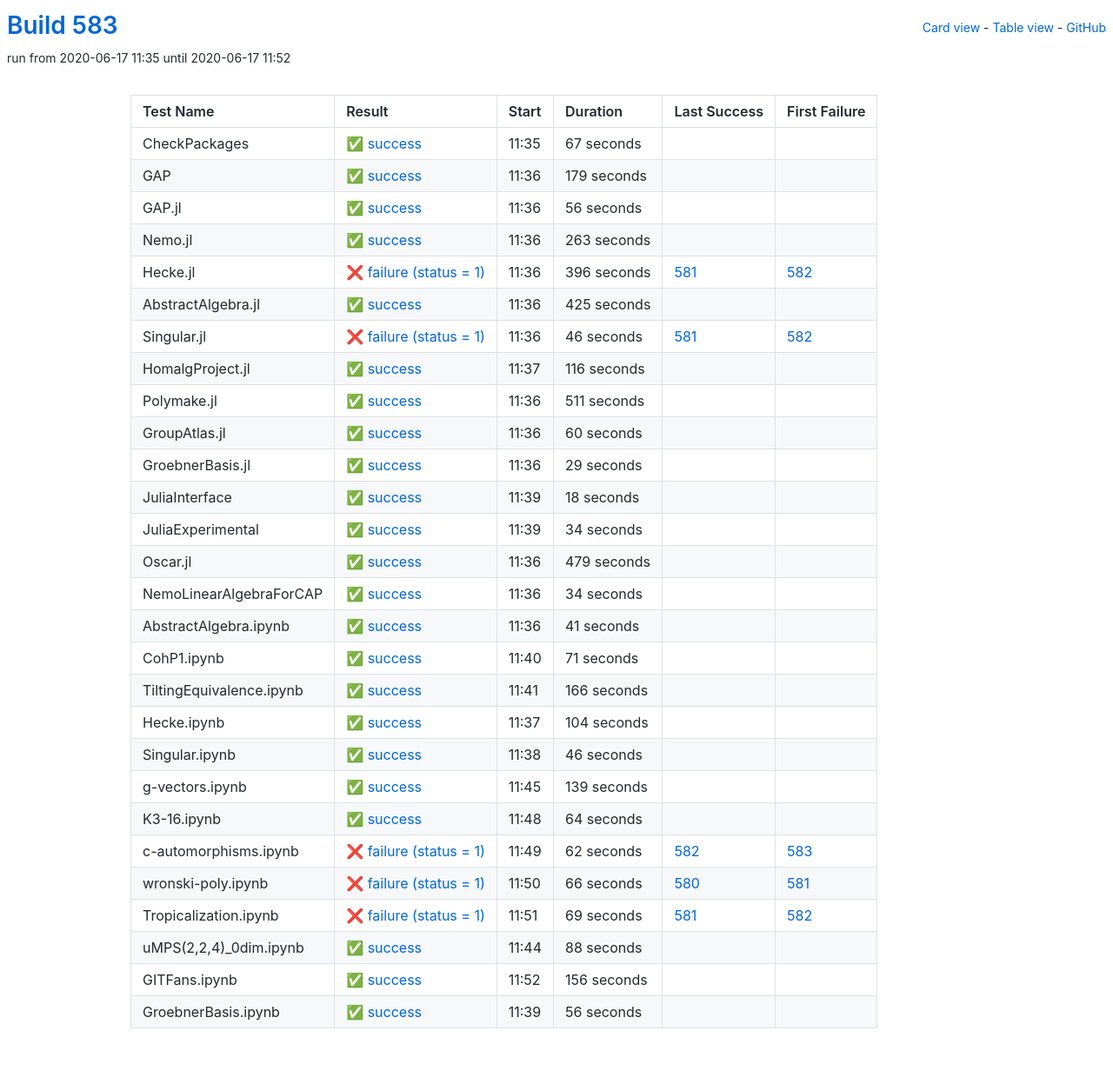
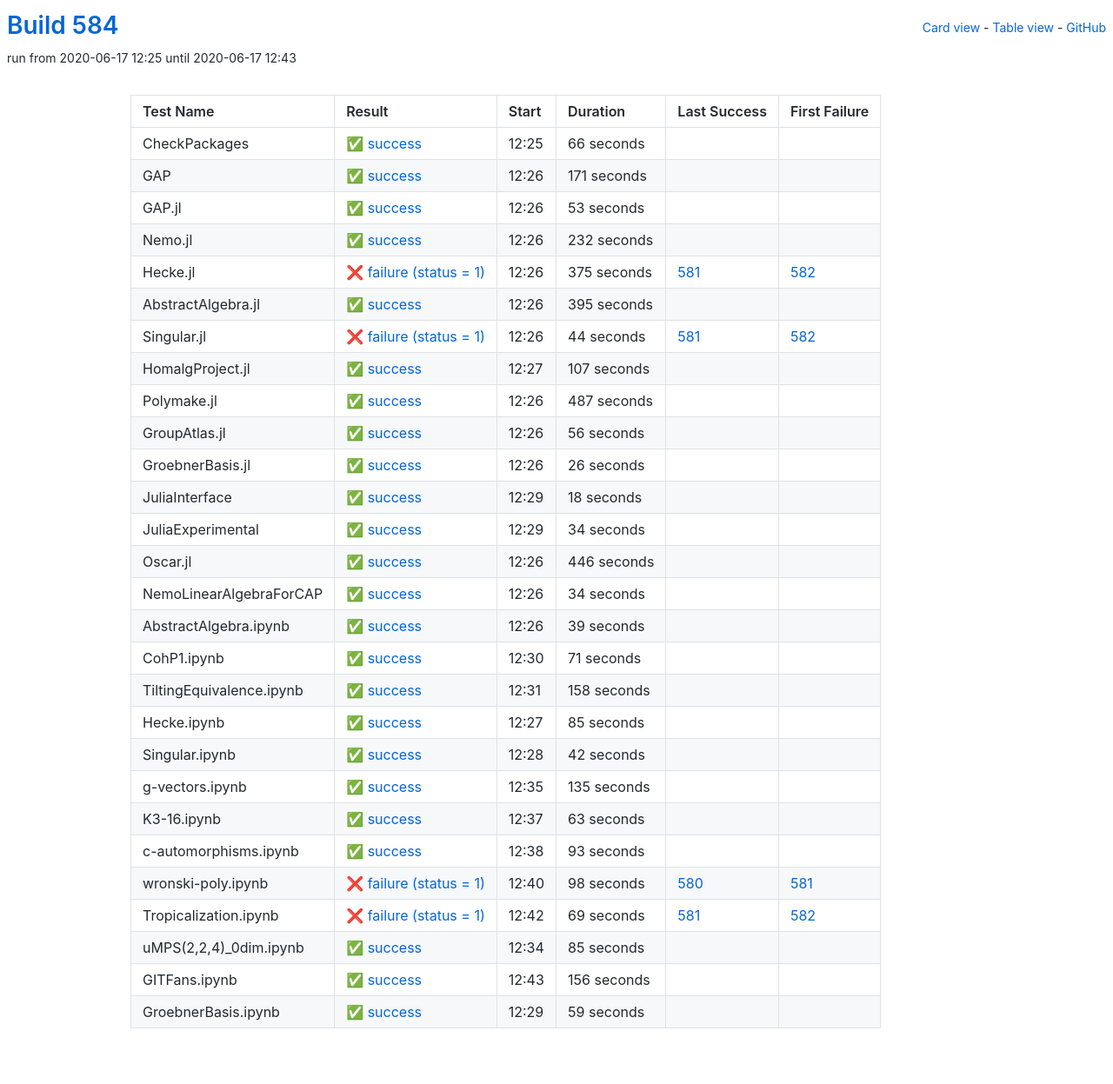
Before and after one commit to oscar-system/oscar-ci-status-1.4, a Jekyll site: the page built from table.html, in a window 1280 px wide. Shown: the whole page at 87% size. Built offline with Jekyll 4.4.1, drawn with Linux system fonts in a browser that asks for light colours.

Commit message:
Build #584

```diff
--- a/_data/ci.yml
+++ b/_data/ci.yml
@@ -1,6 +1,6 @@
 ---
-build: 583
-build_url: https://oscarci.mathematik.uni-kl.de/job/oscar-julia-1.4/583/
+build: 584
+build_url: https://oscarci.mathematik.uni-kl.de/job/oscar-julia-1.4/584/
 job: oscar-julia-1.4
 organization: oscar-system
 repo: oscar-ci-status-1.4
@@ -8,32 +8,116 @@ repourl: https://github.com/oscar-system/oscar-ci-status-1.4
 tests:
 - name: CheckPackages
   id: checkpackages
-  log: https://oscarci.mathematik.uni-kl.de/job/oscar-julia-1.4/583/artifact/logs/build-583/CheckPackages.log
-  start: 2020-06-17 11:35
+  log: https://oscarci.mathematik.uni-kl.de/job/oscar-julia-1.4/584/artifact/logs/build-584/CheckPackages.log
+  start: 2020-06-17 12:25
   success: true
   exitcode: 0
   status: success
-  duration: 67
+  duration: 66
   last_success: false
   last_success_url:
   first_failure: false
   first_failure_url:
 - name: GAP
   id: gap
-  log: https://oscarci.mathematik.uni-kl.de/job/oscar-julia-1.4/583/artifact/logs/build-583/GAP.log
-  start: 2020-06-17 11:36
+  log: https://oscarci.mathematik.uni-kl.de/job/oscar-julia-1.4/584/artifact/logs/build-584/GAP.log
+  start: 2020-06-17 12:26
   success: true
   exitcode: 0
   status: success
-  duration: 179
+  duration: 171
   last_success: false
   last_success_url:
   first_failure: false
   first_failure_url:
 - name: GAP.jl
   id: gap-jl
-  log: https://oscarci.mathematik.uni-kl.de/job/oscar-julia-1.4/583/artifact/logs/build-583/GAP.jl.log
-  start: 2020-06-17 11:36
+  log: https://oscarci.mathematik.uni-kl.de/job/oscar-julia-1.4/584/artifact/logs/build-584/GAP.jl.log
+  start: 2020-06-17 12:26
+  success: true
+  exitcode: 0
+  status: success
+  duration: 53
+  last_success: false
+  last_success_url:
+  first_failure: false
+  first_failure_url:
+- name: Nemo.jl
+  id: nemo-jl
+  log: https://oscarci.mathematik.uni-kl.de/job/oscar-julia-1.4/584/artifact/logs/build-584/Nemo.jl.log
+  start: 2020-06-17 12:26
+  success: true
+  exitcode: 0
+  status: success
+  duration: 232
+  last_success: false
+  last_success_url:
+  first_failure: false
+  first_failure_url:
+- name: Hecke.jl
+  id: hecke-jl
+  log: https://oscarci.mathematik.uni-kl.de/job/oscar-julia-1.4/584/artifact/logs/build-584/Hecke.jl.log
+  start: 2020-06-17 12:26
+  success: false
+  exitcode: 1
+  status: failure
+  duration: 375
+  last_success: 581
+  last_success_url: https://oscarci.mathematik.uni-kl.de/job/oscar-julia-1.4/581/
+  first_failure: 582
+  first_failure_url: https://oscarci.mathematik.uni-kl.de/job/oscar-julia-1.4/582/
+- name: AbstractAlgebra.jl
+  id: abstractalgebra-jl
+  log: https://oscarci.mathematik.uni-kl.de/job/oscar-julia-1.4/584/artifact/logs/build-584/AbstractAlgebra.jl.log
+  start: 2020-06-17 12:26
+  success: true
+  exitcode: 0
+  status: success
+  duration: 395
+  last_success: false
+  last_success_url:
+  first_failure: false
+  first_failure_url:
+- name: Singular.jl
+  id: singular-jl
+  log: https://oscarci.mathematik.uni-kl.de/job/oscar-julia-1.4/584/artifact/logs/build-584/Singular.jl.log
+  start: 2020-06-17 12:26
+  success: false
+  exitcode: 1
+  status: failure
+  duration: 44
+  last_success: 581
+  last_success_url: https://oscarci.mathematik.uni-kl.de/job/oscar-julia-1.4/581/
+  first_failure: 582
+  first_failure_url: https://oscarci.mathematik.uni-kl.de/job/oscar-julia-1.4/582/
+- name: HomalgProject.jl
+  id: homalgproject-jl
+  log: https://oscarci.mathematik.uni-kl.de/job/oscar-julia-1.4/584/artifact/logs/build-584/HomalgProject.jl.log
+  start: 2020-06-17 12:27
+  success: true
+  exitcode: 0
+  status: success
+  duration: 107
+  last_success: false
+  last_success_url:
+  first_failure: false
+  first_failure_url:
+- name: Polymake.jl
+  id: polymake-jl
+  log: https://oscarci.mathematik.uni-kl.de/job/oscar-julia-1.4/584/artifact/logs/build-584/Polymake.jl.log
+  start: 2020-06-17 12:26
+  success: true
+  exitcode: 0
+  status: success
+  duration: 487
+  last_success: false
+  last_success_url:
+  first_failure: false
+  first_failure_url:
+- name: GroupAtlas.jl
+  id: groupatlas-jl
+  log: https://oscarci.mathematik.uni-kl.de/job/oscar-julia-1.4/584/artifact/logs/build-584/GroupAtlas.jl.log
+  start: 2020-06-17 12:26
   success: true
   exitcode: 0
   status: success
@@ -42,106 +126,22 @@ tests:
   last_success_url:
   first_failure: false
   first_failure_url:
-- name: Nemo.jl
-  id: nemo-jl
-  log: https://oscarci.mathematik.uni-kl.de/job/oscar-julia-1.4/583/artifact/logs/build-583/Nemo.jl.log
-  start: 2020-06-17 11:36
+- name: GroebnerBasis.jl
+  id: groebnerbasis-jl
+  log: https://oscarci.mathematik.uni-kl.de/job/oscar-julia-1.4/584/artifact/logs/build-584/GroebnerBasis.jl.log
+  start: 2020-06-17 12:26
   success: true
   exitcode: 0
   status: success
-  duration: 263
-  last_success: false
-  last_success_url:
-  first_failure: false
-  first_failure_url:
-- name: Hecke.jl
-  id: hecke-jl
-  log: https://oscarci.mathematik.uni-kl.de/job/oscar-julia-1.4/583/artifact/logs/build-583/Hecke.jl.log
-  start: 2020-06-17 11:36
-  success: false
-  exitcode: 1
-  status: failure
-  duration: 396
-  last_success: 581
-  last_success_url: https://oscarci.mathematik.uni-kl.de/job/oscar-julia-1.4/581/
-  first_failure: 582
-  first_failure_url: https://oscarci.mathematik.uni-kl.de/job/oscar-julia-1.4/582/
-- name: AbstractAlgebra.jl
-  id: abstractalgebra-jl
-  log: https://oscarci.mathematik.uni-kl.de/job/oscar-julia-1.4/583/artifact/logs/build-583/AbstractAlgebra.jl.log
-  start: 2020-06-17 11:36
-  success: true
-  exitcode: 0
-  status: success
-  duration: 425
-  last_success: false
-  last_success_url:
-  first_failure: false
-  first_failure_url:
-- name: Singular.jl
-  id: singular-jl
-  log: https://oscarci.mathematik.uni-kl.de/job/oscar-julia-1.4/583/artifact/logs/build-583/Singular.jl.log
-  start: 2020-06-17 11:36
-  success: false
-  exitcode: 1
-  status: failure
-  duration: 46
-  last_success: 581
-  last_success_url: https://oscarci.mathematik.uni-kl.de/job/oscar-julia-1.4/581/
-  first_failure: 582
-  first_failure_url: https://oscarci.mathematik.uni-kl.de/job/oscar-julia-1.4/582/
-- name: HomalgProject.jl
-  id: homalgproject-jl
-  log: https://oscarci.mathematik.uni-kl.de/job/oscar-julia-1.4/583/artifact/logs/build-583/HomalgProject.jl.log
-  start: 2020-06-17 11:37
-  success: true
-  exitcode: 0
-  status: success
-  duration: 116
-  last_success: false
-  last_success_url:
-  first_failure: false
-  first_failure_url:
-- name: Polymake.jl
-  id: polymake-jl
-  log: https://oscarci.mathematik.uni-kl.de/job/oscar-julia-1.4/583/artifact/logs/build-583/Polymake.jl.log
-  start: 2020-06-17 11:36
-  success: true
-  exitcode: 0
-  status: success
-  duration: 511
-  last_success: false
-  last_success_url:
-  first_failure: false
-  first_failure_url:
-- name: GroupAtlas.jl
-  id: groupatlas-jl
-  log: https://oscarci.mathematik.uni-kl.de/job/oscar-julia-1.4/583/artifact/logs/build-583/GroupAtlas.jl.log
-  start: 2020-06-17 11:36
-  success: true
-  exitcode: 0
-  status: success
-  duration: 60
-  last_success: false
-  last_success_url:
-  first_failure: false
-  first_failure_url:
-- name: GroebnerBasis.jl
-  id: groebnerbasis-jl
-  log: https://oscarci.mathematik.uni-kl.de/job/oscar-julia-1.4/583/artifact/logs/build-583/GroebnerBasis.jl.log
-  start: 2020-06-17 11:36
-  success: true
-  exitcode: 0
-  status: success
-  duration: 29
+  duration: 26
   last_success: false
   last_success_url:
   first_failure: false
   first_failure_url:
 - name: JuliaInterface
   id: juliainterface
-  log: https://oscarci.mathematik.uni-kl.de/job/oscar-julia-1.4/583/artifact/logs/build-583/JuliaInterface.log
-  start: 2020-06-17 11:39
+  log: https://oscarci.mathematik.uni-kl.de/job/oscar-julia-1.4/584/artifact/logs/build-584/JuliaInterface.log
+  start: 2020-06-17 12:29
   success: true
   exitcode: 0
   status: success
@@ -152,8 +152,8 @@ tests:
   first_failure_url:
 - name: JuliaExperimental
   id: juliaexperimental
-  log: https://oscarci.mathematik.uni-kl.de/job/oscar-julia-1.4/583/artifact/logs/build-583/JuliaExperimental.log
-  start: 2020-06-17 11:39
+  log: https://oscarci.mathematik.uni-kl.de/job/oscar-julia-1.4/584/artifact/logs/build-584/JuliaExperimental.log
+  start: 2020-06-17 12:29
   success: true
   exitcode: 0
   status: success
@@ -164,20 +164,20 @@ tests:
   first_failure_url:
 - name: Oscar.jl
   id: oscar-jl
-  log: https://oscarci.mathematik.uni-kl.de/job/oscar-julia-1.4/583/artifact/logs/build-583/Oscar.jl.log
-  start: 2020-06-17 11:36
+  log: https://oscarci.mathematik.uni-kl.de/job/oscar-julia-1.4/584/artifact/logs/build-584/Oscar.jl.log
+  start: 2020-06-17 12:26
   success: true
   exitcode: 0
   status: success
-  duration: 479
+  duration: 446
   last_success: false
   last_success_url:
   first_failure: false
   first_failure_url:
 - name: NemoLinearAlgebraForCAP
   id: nemolinearalgebraforcap
-  log: https://oscarci.mathematik.uni-kl.de/job/oscar-julia-1.4/583/artifact/logs/build-583/NemoLinearAlgebraForCAP.log
-  start: 2020-06-17 11:36
+  log: https://oscarci.mathematik.uni-kl.de/job/oscar-julia-1.4/584/artifact/logs/build-584/NemoLinearAlgebraForCAP.log
+  start: 2020-06-17 12:26
   success: true
   exitcode: 0
   status: success
@@ -188,20 +188,20 @@ tests:
   first_failure_url:
 - name: AbstractAlgebra.ipynb
   id: abstractalgebra-ipynb
-  log: https://oscarci.mathematik.uni-kl.de/job/oscar-julia-1.4/583/artifact/logs/build-583/AbstractAlgebra.ipynb.log
-  start: 2020-06-17 11:36
+  log: https://oscarci.mathematik.uni-kl.de/job/oscar-julia-1.4/584/artifact/logs/build-584/AbstractAlgebra.ipynb.log
+  start: 2020-06-17 12:26
   success: true
   exitcode: 0
   status: success
-  duration: 41
+  duration: 39
   last_success: false
   last_success_url:
   first_failure: false
   first_failure_url:
 - name: CohP1.ipynb
   id: cohp1-ipynb
-  log: https://oscarci.mathematik.uni-kl.de/job/oscar-julia-1.4/583/artifact/logs/build-583/CohP1.ipynb.log
-  start: 2020-06-17 11:40
+  log: https://oscarci.mathematik.uni-kl.de/job/oscar-julia-1.4/584/artifact/logs/build-584/CohP1.ipynb.log
+  start: 2020-06-17 12:30
   success: true
   exitcode: 0
   status: success
@@ -212,92 +212,92 @@ tests:
   first_failure_url:
 - name: TiltingEquivalence.ipynb
   id: tiltingequivalence-ipynb
-  log: https://oscarci.mathematik.uni-kl.de/job/oscar-julia-1.4/583/artifact/logs/build-583/TiltingEquivalence.ipynb.log
-  start: 2020-06-17 11:41
+  log: https://oscarci.mathematik.uni-kl.de/job/oscar-julia-1.4/584/artifact/logs/build-584/TiltingEquivalence.ipynb.log
+  start: 2020-06-17 12:31
   success: true
   exitcode: 0
   status: success
-  duration: 166
+  duration: 158
   last_success: false
   last_success_url:
   first_failure: false
   first_failure_url:
 - name: Hecke.ipynb
   id: hecke-ipynb
-  log: https://oscarci.mathematik.uni-kl.de/job/oscar-julia-1.4/583/artifact/logs/build-583/Hecke.ipynb.log
-  start: 2020-06-17 11:37
+  log: https://oscarci.mathematik.uni-kl.de/job/oscar-julia-1.4/584/artifact/logs/build-584/Hecke.ipynb.log
+  start: 2020-06-17 12:27
   success: true
   exitcode: 0
   status: success
-  duration: 104
+  duration: 85
   last_success: false
   last_success_url:
   first_failure: false
   first_failure_url:
 - name: Singular.ipynb
   id: singular-ipynb
-  log: https://oscarci.mathematik.uni-kl.de/job/oscar-julia-1.4/583/artifact/logs/build-583/Singular.ipynb.log
-  start: 2020-06-17 11:38
+  log: https://oscarci.mathematik.uni-kl.de/job/oscar-julia-1.4/584/artifact/logs/build-584/Singular.ipynb.log
+  start: 2020-06-17 12:28
   success: true
   exitcode: 0
   status: success
-  duration: 46
+  duration: 42
   last_success: false
   last_success_url:
   first_failure: false
   first_failure_url:
 - name: g-vectors.ipynb
   id: g-vectors-ipynb
-  log: https://oscarci.mathematik.uni-kl.de/job/oscar-julia-1.4/583/artifact/logs/build-583/g-vectors.ipynb.log
-  start: 2020-06-17 11:45
+  log: https://oscarci.mathematik.uni-kl.de/job/oscar-julia-1.4/584/artifact/logs/build-584/g-vectors.ipynb.log
+  start: 2020-06-17 12:35
   success: true
   exitcode: 0
   status: success
-  duration: 139
+  duration: 135
   last_success: false
   last_success_url:
   first_failure: false
   first_failure_url:
 - name: K3-16.ipynb
   id: k3-16-ipynb
-  log: https://oscarci.mathematik.uni-kl.de/job/oscar-julia-1.4/583/artifact/logs/build-583/K3-16.ipynb.log
-  start: 2020-06-17 11:48
+  log: https://oscarci.mathematik.uni-kl.de/job/oscar-julia-1.4/584/artifact/logs/build-584/K3-16.ipynb.log
+  start: 2020-06-17 12:37
   success: true
   exitcode: 0
   status: success
-  duration: 64
+  duration: 63
   last_success: false
   last_success_url:
   first_failure: false
   first_failure_url:
 - name: c-automorphisms.ipynb
   id: c-automorphisms-ipynb
-  log: https://oscarci.mathematik.uni-kl.de/job/oscar-julia-1.4/583/artifact/logs/build-583/c-automorphisms.ipynb.log
-  start: 2020-06-17 11:49
+  log: https://oscarci.mathematik.uni-kl.de/job/oscar-julia-1.4/584/artifact/logs/build-584/c-automorphisms.ipynb.log
+  start: 2020-06-17 12:38
+  success: true
+  exitcode: 0
+  status: success
+  duration: 93
+  last_success: false
+  last_success_url:
+  first_failure: false
+  first_failure_url:
+- name: wronski-poly.ipynb
+  id: wronski-poly-ipynb
+  log: https://oscarci.mathematik.uni-kl.de/job/oscar-julia-1.4/584/artifact/logs/build-584/wronski-poly.ipynb.log
+  start: 2020-06-17 12:40
   success: false
   exitcode: 1
   status: failure
-  duration: 62
-  last_success: 582
-  last_success_url: https://oscarci.mathematik.uni-kl.de/job/oscar-julia-1.4/582/
-  first_failure: 583
-  first_failure_url: https://oscarci.mathematik.uni-kl.de/job/oscar-julia-1.4/583/
-- name: wronski-poly.ipynb
-  id: wronski-poly-ipynb
-  log: https://oscarci.mathematik.uni-kl.de/job/oscar-julia-1.4/583/artifact/logs/build-583/wronski-poly.ipynb.log
-  start: 2020-06-17 11:50
-  success: false
-  exitcode: 1
-  status: failure
-  duration: 66
+  duration: 98
   last_success: 580
   last_success_url: https://oscarci.mathematik.uni-kl.de/job/oscar-julia-1.4/580/
   first_failure: 581
   first_failure_url: https://oscarci.mathematik.uni-kl.de/job/oscar-julia-1.4/581/
 - name: Tropicalization.ipynb
   id: tropicalization-ipynb
-  log: https://oscarci.mathematik.uni-kl.de/job/oscar-julia-1.4/583/artifact/logs/build-583/Tropicalization.ipynb.log
-  start: 2020-06-17 11:51
+  log: https://oscarci.mathematik.uni-kl.de/job/oscar-julia-1.4/584/artifact/logs/build-584/Tropicalization.ipynb.log
+  start: 2020-06-17 12:42
   success: false
   exitcode: 1
   status: failure
@@ -308,20 +308,20 @@ tests:
   first_failure_url: https://oscarci.mathematik.uni-kl.de/job/oscar-julia-1.4/582/
 - name: uMPS(2,2,4)_0dim.ipynb
   id: umps-2-2-4-0dim-ipynb
-  log: https://oscarci.mathematik.uni-kl.de/job/oscar-julia-1.4/583/artifact/logs/build-583/uMPS-2-2-4-_0dim.ipynb.log
-  start: 2020-06-17 11:44
+  log: https://oscarci.mathematik.uni-kl.de/job/oscar-julia-1.4/584/artifact/logs/build-584/uMPS-2-2-4-_0dim.ipynb.log
+  start: 2020-06-17 12:34
   success: true
   exitcode: 0
   status: success
-  duration: 88
+  duration: 85
   last_success: false
   last_success_url:
   first_failure: false
   first_failure_url:
 - name: GITFans.ipynb
   id: gitfans-ipynb
-  log: https://oscarci.mathematik.uni-kl.de/job/oscar-julia-1.4/583/artifact/logs/build-583/GITFans.ipynb.log
-  start: 2020-06-17 11:52
+  log: https://oscarci.mathematik.uni-kl.de/job/oscar-julia-1.4/584/artifact/logs/build-584/GITFans.ipynb.log
+  start: 2020-06-17 12:43
   success: true
   exitcode: 0
   status: success
@@ -332,12 +332,12 @@ tests:
   first_failure_url:
 - name: GroebnerBasis.ipynb
   id: groebnerbasis-ipynb
-  log: https://oscarci.mathematik.uni-kl.de/job/oscar-julia-1.4/583/artifact/logs/build-583/GroebnerBasis.ipynb.log
-  start: 2020-06-17 11:39
+  log: https://oscarci.mathematik.uni-kl.de/job/oscar-julia-1.4/584/artifact/logs/build-584/GroebnerBasis.ipynb.log
+  start: 2020-06-17 12:29
   success: true
   exitcode: 0
   status: success
-  duration: 56
+  duration: 59
   last_success: false
   last_success_url:
   first_failure: false
```
Also changed, not shown: README.md.
